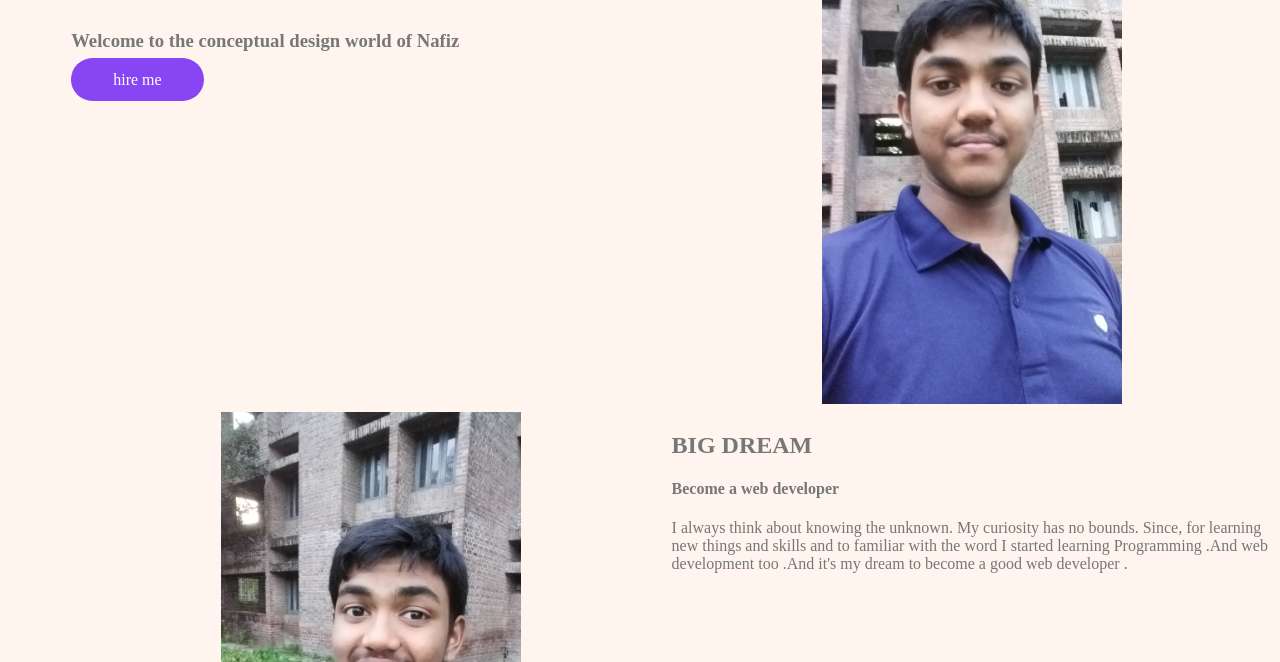
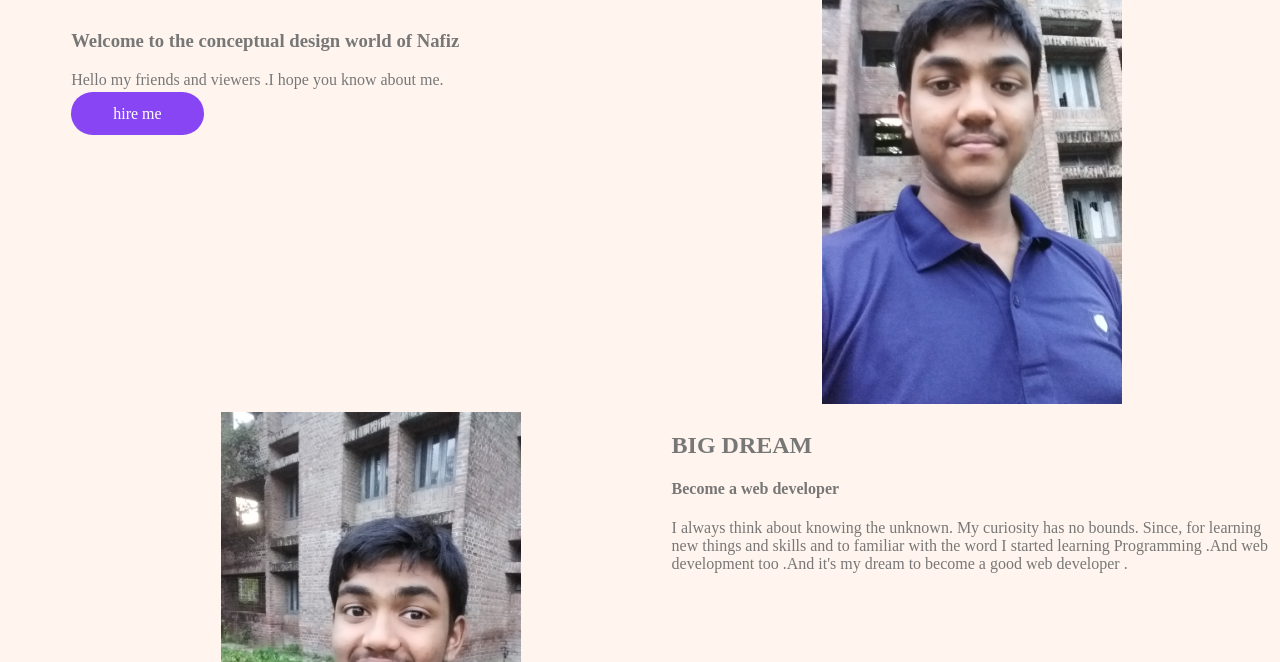
Before and after one commit to Shahriar-Kamal-Nafiz/My-Portfolio, a plain HTML site: page index.html in a window 1280 px wide. Shown: the part 138-800 px from the top of the page. Drawn offline with Linux system fonts and the light colour scheme.

Commit message:
Paragraph

```diff
--- a/index.html
+++ b/index.html
@@ -9,8 +9,9 @@
     <div class="half-width">
        <h1> Welcome to <span class="purple-color">  Shahriar Kamal</span>'s new world  </h1>
        <h3> Welcome to the conceptual design world of Nafiz</h3>
-       <p> </p>
-       <a class="primary-btn" href="http://www.google.com"> hire me </a>
+       <p>Hello my friends and viewers .I hope you know about me.</p>
+       <a class="primary-btn" href="https://www.facebook.com/shahriarkamal.nafiz"> hire me </a>
+
        </div>
 
        <div class="half-width">
```
